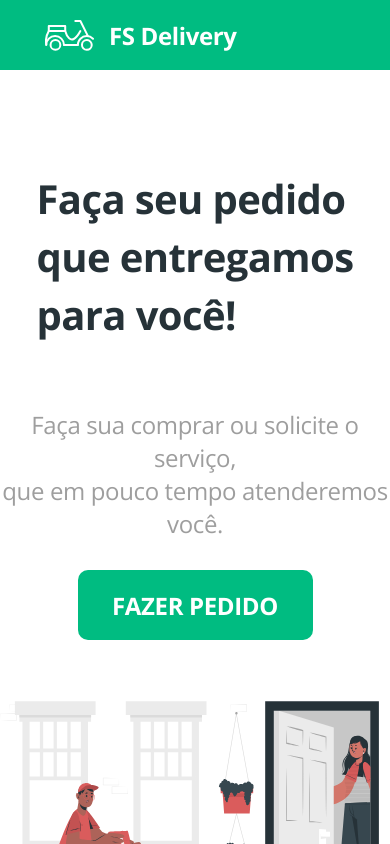
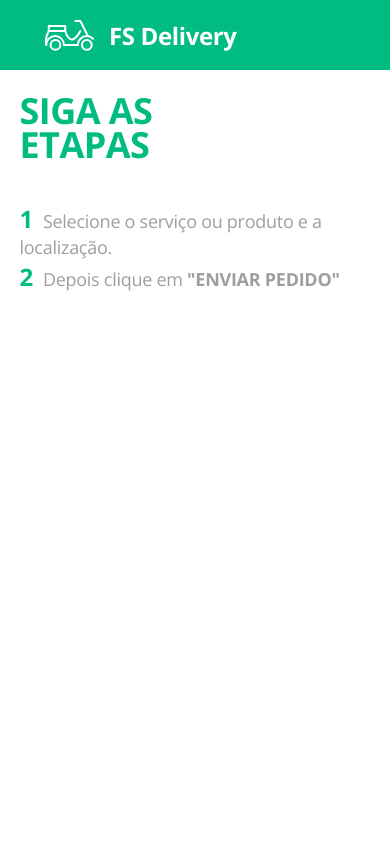
Before and after one commit to flaviaschuenquer/fsdelivery, a React (Create React App) app in the folder front-web/: page /orders in a window 390 px wide. Shown: the top 844 px of the page. Built offline with nearby package versions, Linux system fonts and the light colour scheme.

Commit message:
Add routes and StepsHeader

```diff
--- a/front-web/package.json
+++ b/front-web/package.json
@@ -10,8 +10,10 @@
     "@types/node": "^12.20.37",
     "@types/react": "^17.0.37",
     "@types/react-dom": "^17.0.11",
+    "@types/react-router-dom": "^5.3.2",
     "react": "^17.0.2",
     "react-dom": "^17.0.2",
+    "react-router-dom": "^5.2.0",
     "react-scripts": "4.0.3",
     "typescript": "^4.5.2",
     "web-vitals": "^1.1.2"
--- a/front-web/src/App.tsx
+++ b/front-web/src/App.tsx
@@ -1,15 +1,9 @@
 import React from 'react'
 import './App.css'
-import Home from './Home'
-import NavBar from './NavBar'
+import Routes from './Routers'
 
 function App() {
-  return (
-    <>
-      <NavBar />
-      <Home />
-    </>
-  )
+  return <Routes />
 }
 
 export default App
--- a/front-web/src/Home/index.tsx
+++ b/front-web/src/Home/index.tsx
@@ -1,6 +1,7 @@
 import './styles.css'
-import { ReactComponent as MainImage } from './main.svg'
+import { ReactComponent as MainImage } from './main1.svg'
 import Footer from '../Footer'
+import { Link } from 'react-router-dom'
 
 function Home() {
   return (
@@ -15,13 +16,13 @@
               Faça sua comprar ou solicite o serviço, <br /> que em pouco tempo
               atenderemos você.
             </h3>
-            <a href="orders" className="home-btn-order">
+            <Link to="/orders" className="home-btn-order">
               FAZER PEDIDO
-            </a>
-            <div>
-              <div className="home-image">
-                <MainImage />
-              </div>
+            </Link>
+          </div>
+          <div>
+            <div className="home-image">
+              <MainImage />
             </div>
           </div>
         </div>
--- a/front-web/src/NavBar/index.tsx
+++ b/front-web/src/NavBar/index.tsx
@@ -1,13 +1,14 @@
 import './styles.css'
 import { ReactComponent as Logo } from './logo.svg'
+import { Link } from 'react-router-dom'
 
 function NavBar() {
   return (
     <nav className="main-navbar">
       <Logo />
-      <a href="home" className="logo-text">
+      <Link to="/" className="logo-text">
         FS Delivery
-      </a>
+      </Link>
     </nav>
   )
 }
--- /dev/null
+++ b/front-web/src/Orders/StepsHeader.tsx
@@ -0,0 +1,22 @@
+function StepsHeader() {
+  return (
+    <header className="orders-steps-container">
+      <div className="orders-steps-content">
+        <h1 className="steps-title">
+          SIGA AS <br /> ETAPAS
+        </h1>
+        <ul className="steps-items">
+          <li>
+            <span className="steps-number">1</span>
+            Selecione o serviço ou produto e a localização.
+          </li>
+          <li>
+            <span className="steps-number">2</span>
+            Depois clique em <strong>"ENVIAR PEDIDO"</strong>
+          </li>
+        </ul>
+      </div>
+    </header>
+  )
+}
+export default StepsHeader
--- /dev/null
+++ b/front-web/src/Orders/index.tsx
@@ -0,0 +1,11 @@
+import StepsHeader from './StepsHeader'
+import './styles.css'
+
+function Orders() {
+  return (
+    <div className="orders-container">
+      <StepsHeader />
+    </div>
+  )
+}
+export default Orders
--- /dev/null
+++ b/front-web/src/Orders/styles.css
@@ -0,0 +1,294 @@
+.orders-container {
+  background-color: var(--light-color);
+}
+
+.orders-container h3 {
+  margin: 0;
+}
+
+.orders-steps-container {
+  display: flex;
+  justify-content: center;
+  background-color: #fff;
+  margin-bottom: 30px;
+}
+
+.orders-steps-content {
+  display: flex;
+  padding: 25px 0;
+  width: 70%;
+}
+
+.steps-title {
+  font-weight: bold;
+  font-size: 36px;
+  line-height: 34px;
+  letter-spacing: -0.015em;
+  color: var(--primary-color);
+  margin-right: 100px;
+}
+
+.steps-items {
+  list-style-type: none;
+}
+
+.steps-items li {
+  font-weight: normal;
+  font-size: 18px;
+  line-height: 25px;
+  letter-spacing: -0.015em;
+  color: var(--secondary-color);
+}
+
+.steps-items .steps-number {
+  font-size: 24px;
+  font-style: normal;
+  font-weight: bold;
+  line-height: 33px;
+  letter-spacing: -0.015em;
+  color: var(--primary-color);
+  margin-right: 10px;
+}
+
+.orders-list-container {
+  display: flex;
+  justify-content: center;
+}
+
+.orders-list-items {
+  width: 70%;
+  display: grid;
+  grid-template-columns: repeat(auto-fill, 235px);
+  grid-gap: 20px 15px;
+  justify-content: space-between;
+}
+
+.order-card-container {
+  background-color: #fff;
+  box-shadow: 0px 4px 20px rgba(0, 0, 0, 0.25);
+  border-radius: 10px;
+  padding: 15px;
+  cursor: pointer;
+}
+
+.order-card-container.selected {
+  border: 4px solid #008e5b;
+  box-sizing: border-box;
+  box-shadow: 0px 4px 20px rgba(0, 0, 0, 0.25);
+  border-radius: 10px;
+}
+
+.order-card-container:hover {
+  transform: scale(1.01);
+}
+
+.order-card-title {
+  font-weight: bold;
+  font-size: 18px;
+  line-height: 25px;
+  letter-spacing: -0.015em;
+  color: var(--primary-color);
+  text-align: center;
+}
+
+.order-card-container.selected .order-card-title {
+  color: #008e5b;
+}
+
+.order-card-image {
+  border-radius: 10px;
+  margin-top: 15px;
+  margin-bottom: 15px;
+  width: 100%;
+}
+
+.order-card-price {
+  font-weight: bold;
+  font-size: 24px;
+  line-height: 33px;
+  letter-spacing: -0.015em;
+  color: var(--primary-color);
+  text-align: left;
+}
+
+.order-card-container.selected .order-card-price {
+  color: #008e5b;
+}
+
+.order-card-description {
+  border-top: 1px solid #e6e6e6;
+  margin-top: 15px;
+  padding-top: 15px;
+}
+
+.order-card-description h3 {
+  font-size: 16px;
+  line-height: 22px;
+  letter-spacing: -0.015em;
+  color: var(--secondary-color);
+}
+
+.order-card-description p {
+  font-weight: normal;
+  font-size: 14px;
+  line-height: 19px;
+  letter-spacing: -0.015em;
+
+  color: var(--secondary-color);
+}
+
+.order-location-container {
+  display: flex;
+  justify-content: center;
+}
+
+.order-location-content {
+  width: 70%;
+  margin: 30px 0 120px 0;
+  padding: 20px 0;
+  height: 400px;
+  background: #fff;
+  box-shadow: 0px 4px 20px rgba(0, 0, 0, 0.25);
+  border-radius: 10px;
+}
+
+.filter-container {
+  display: flex;
+  justify-content: center;
+  margin-top: 20px;
+}
+
+.filter {
+  width: 80%;
+}
+
+.filter > div {
+  border-radius: 10px;
+  min-height: 60px;
+}
+
+.leaflet-container {
+  width: 100%;
+  height: 100%;
+  border-radius: 10px;
+  margin-top: 20px;
+  z-index: 0;
+}
+
+.order-location-title {
+  font-weight: bold;
+  font-size: 18px;
+  line-height: 25px;
+  text-align: center;
+  letter-spacing: -0.015em;
+  color: var(--secondary-color);
+}
+
+.order-summary-container {
+  display: flex;
+  justify-content: center;
+  margin-bottom: 30px;
+}
+
+.order-summary-content {
+  width: calc(70% - 40px);
+  display: flex;
+  justify-content: space-between;
+  background: #fff;
+  box-shadow: 0px 4px 20px rgba(0, 0, 0, 0.25);
+  border-radius: 10px;
+  background-color: var(--primary-color);
+  color: #fff;
+  padding: 20px;
+}
+
+.amount-selected-container {
+  font-weight: normal;
+  font-size: 11px;
+  line-height: 15px;
+  letter-spacing: -0.015em;
+  display: block;
+  margin-bottom: 10px;
+}
+
+.amount-selected {
+  font-weight: bold;
+  font-size: 16px;
+  line-height: 15px;
+  letter-spacing: -0.015em;
+  margin-right: 5px;
+}
+
+.order-summary-total {
+  font-weight: normal;
+  font-size: 14px;
+  line-height: 15px;
+  letter-spacing: -0.015em;
+  color: #fff;
+  display: block;
+}
+
+.order-summary-price {
+  font-weight: bold;
+  font-size: 18px;
+  line-height: 19px;
+  letter-spacing: -0.015em;
+  color: #fff;
+  margin-right: 5px;
+}
+
+.order-summary-make-order {
+  width: 220px;
+  height: 45px;
+  background: #fff;
+  border-radius: 10px;
+  font-weight: bold;
+  font-size: 18px;
+  line-height: 25px;
+  text-align: center;
+  letter-spacing: -0.015em;
+  color: var(--primary-color);
+  border: 0;
+  cursor: pointer;
+}
+
+.order-summary-make-order:focus {
+  outline: none;
+}
+
+.order-summary-make-order:hover {
+  background-color: #fcf2f2;
+  transform: scale(1.01);
+}
+
+@media only screen and (max-width: 768px) {
+  .orders-steps-content {
+    display: flex;
+    flex-direction: column;
+    padding: 0;
+    width: 90%;
+  }
+
+  .steps-items {
+    padding: 0;
+  }
+
+  .order-location-content {
+    width: 90%;
+  }
+
+  .order-location-container {
+    margin-bottom: 20px;
+  }
+
+  .order-summary-content {
+    width: 80%;
+    display: flex;
+    flex-direction: column;
+  }
+
+  .order-summary-make-order {
+    margin-top: 15px;
+    width: 100%;
+  }
+}
--- /dev/null
+++ b/front-web/src/Routers.tsx
@@ -0,0 +1,21 @@
+import { BrowserRouter, Switch, Route } from 'react-router-dom'
+import Home from './Home'
+import NavBar from './NavBar'
+import Orders from './Orders'
+
+function Routes() {
+  return (
+    <BrowserRouter>
+      <NavBar />
+      <Switch>
+        <Route path="/orders">
+          <Orders />
+        </Route>
+        <Route path="/">
+          <Home />
+        </Route>
+      </Switch>
+    </BrowserRouter>
+  )
+}
+export default Routes
```
Also changed, not shown: 1 other file (tests, documents, lock files or other folders).
